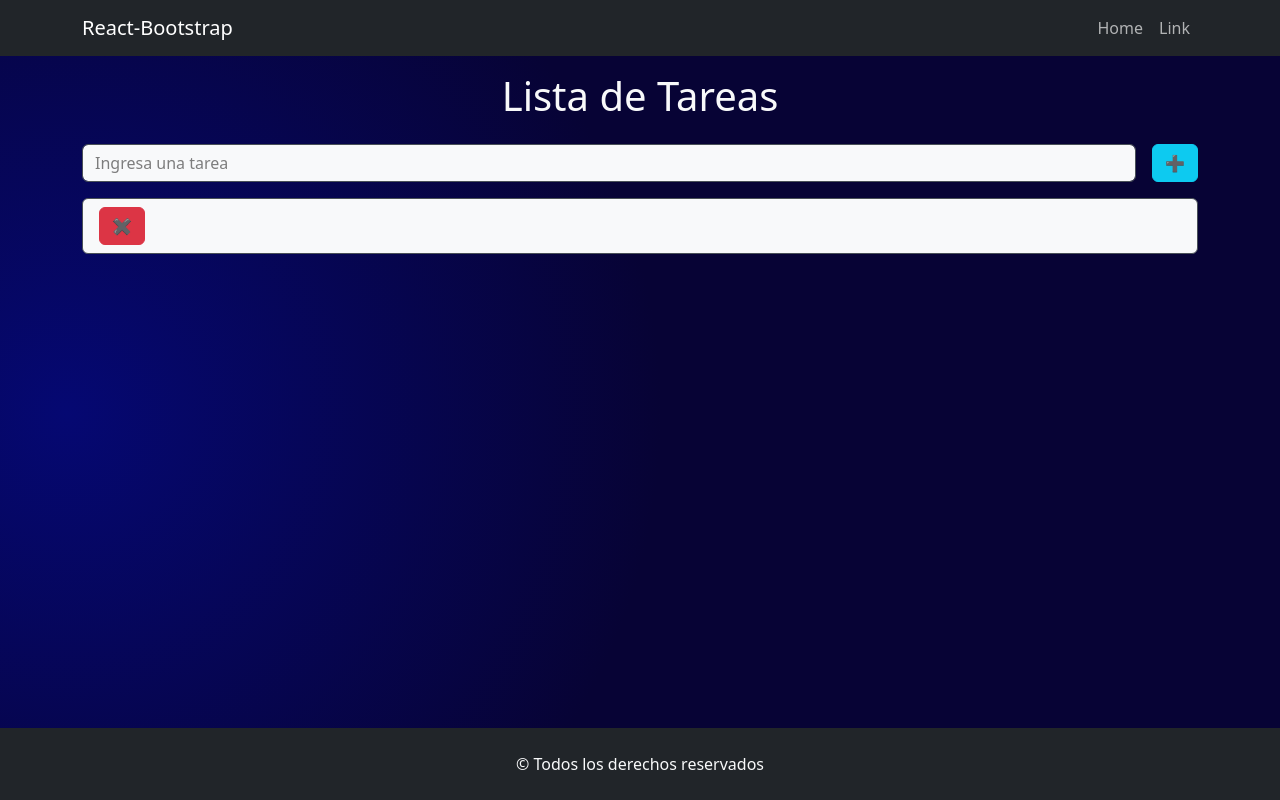
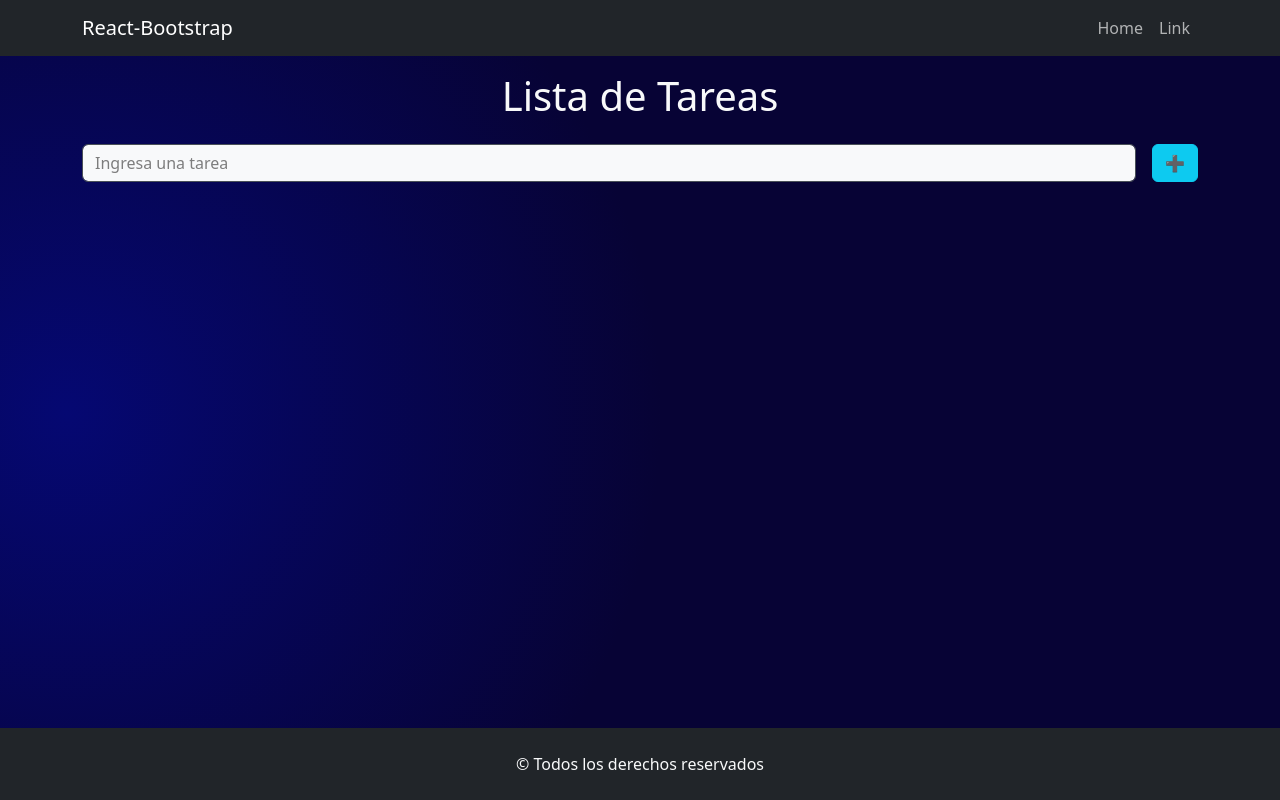
Before and after one commit to LuuRuiz17/tp6-ej5-React, a React (Vite) app: page / in a window 1280 px wide. Built offline with nearby package versions, Linux system fonts and the light colour scheme.

Commit message:
Agregué un condicional para que no me cree una tarea vacía apenas carga la página

```diff
--- a/src/components/FormularioTareas.jsx
+++ b/src/components/FormularioTareas.jsx
@@ -1,4 +1,4 @@
-import { Form, Button, FormText} from 'react-bootstrap';
+import { Form, Button, FormText } from 'react-bootstrap';
 import ListaTareas from './listaTareas';
 import { useForm } from 'react-hook-form';
 import { useEffect, useState } from 'react';
@@ -15,13 +15,16 @@ const formularioTareas = () => {
     } = useForm()
 
     const tareasLocalStorage = JSON.parse(localStorage.getItem('tareas')) || [];
-    const [tareas, setTareas] = useState([tareasLocalStorage]);
+    const [tareas, setTareas] = useState(tareasLocalStorage);
 
-    useEffect(()=>{
+    useEffect(() => {
         // Ejecuta automáticamente este código cuando suceda el ciclo de vida del componente
         // console.log("Hola desde useEffect 😍");
-        localStorage.setItem('tareas', JSON.stringify(tareas));
-    }, [tareas])
+        // Solo actualiza el localStorage si hay al menos una tarea
+        if (tareas.length > 0) {
+            localStorage.setItem('tareas', JSON.stringify(tareas));
+        }
+    }, [tareas]);
 
     // Función que se va a ejecutar si las validaciones que maneja el handlesubmit son exitosas
     const agregarTarea = (dato) => {
@@ -33,10 +36,10 @@ const formularioTareas = () => {
     }
 
     const borrarTarea = (nombreTarea) => {
-    // Filtrar el state tareas
-    const tareasFiltradas = tareas.filter((itemTarea) => itemTarea !== nombreTarea);
-    // Actualizamos el state
-    setTareas(tareasFiltradas);
+        // Filtrar el state tareas
+        const tareasFiltradas = tareas.filter((itemTarea) => itemTarea !== nombreTarea);
+        // Actualizamos el state
+        setTareas(tareasFiltradas);
     }
 
     return (
@@ -45,7 +48,7 @@ const formularioTareas = () => {
             <Form onSubmit={handleSubmit(agregarTarea)}>
                 <Form.Group className="mb-3 d-flex" controlId="exampleForm.ControlInput1">
                     {/* register pide dos cosas: 1- Registrar con un nombre el elemento, en este caso el input. Desde ahora, cuando quiera hacer referencia al input, la librería lo reconoce como "tarea". 2- Después se agregan las validaciones entre {}. */}
-                    <Form.Control  className='bg-light' type="text" placeholder="Ingresa una tarea" {...register('tarea' , {
+                    <Form.Control className='bg-light' type="text" placeholder="Ingresa una tarea" {...register('tarea', {
                         required: 'La tarea es un campo obligatorio',
                         minLength: {
                             value: 3,
@@ -55,13 +58,13 @@ const formularioTareas = () => {
                             value: 50,
                             message: 'La tarea debe contener hasta 50 caracteres.'
                         }
-                    })}/>
+                    })} />
                     <Button variant='info ms-3'>➕</Button>
                 </Form.Group>
                 {/* Si ocurre algún error, el objeto errors va a mostrarlo aquí, si no existe lo mantiene oculto. El ?. significa que la propieda es optativa */}
                 <Form.Text className='text-danger'>{errors.tarea?.message}</Form.Text>
             </Form>
-            <ListaTareas tareas={tareas} borrarTarea = {borrarTarea}></ListaTareas>
+            <ListaTareas tareas={tareas} borrarTarea={borrarTarea}></ListaTareas>
         </div>
     );
 };
```
